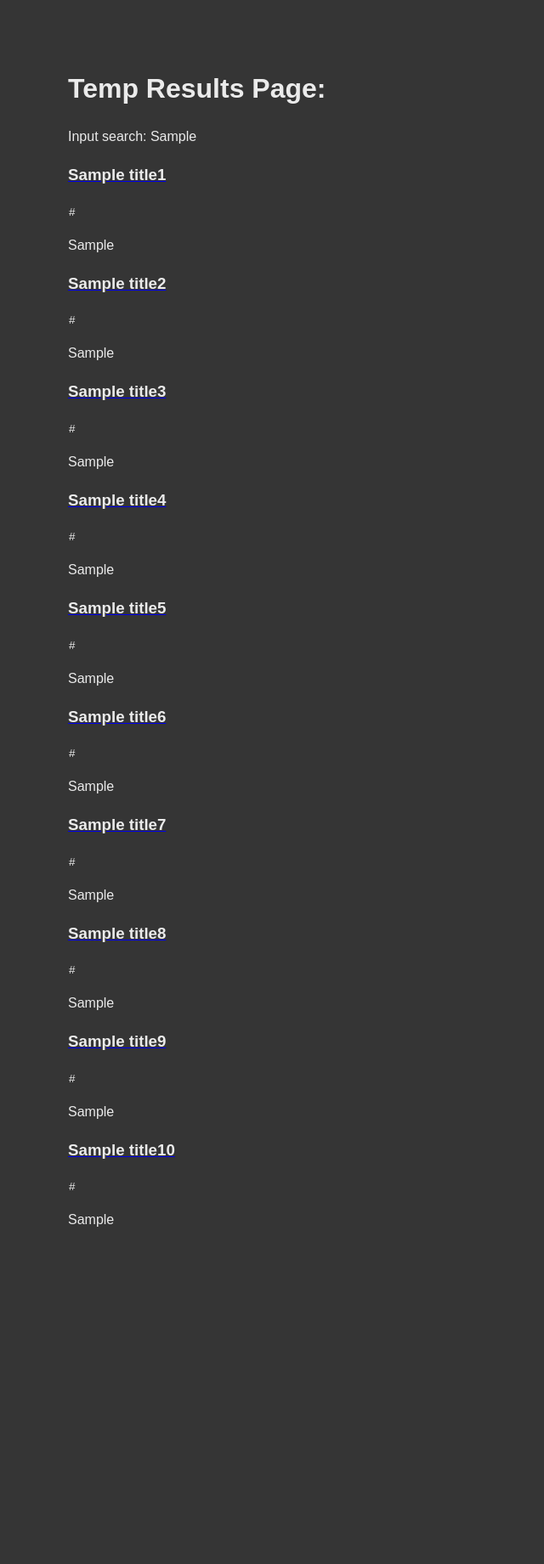
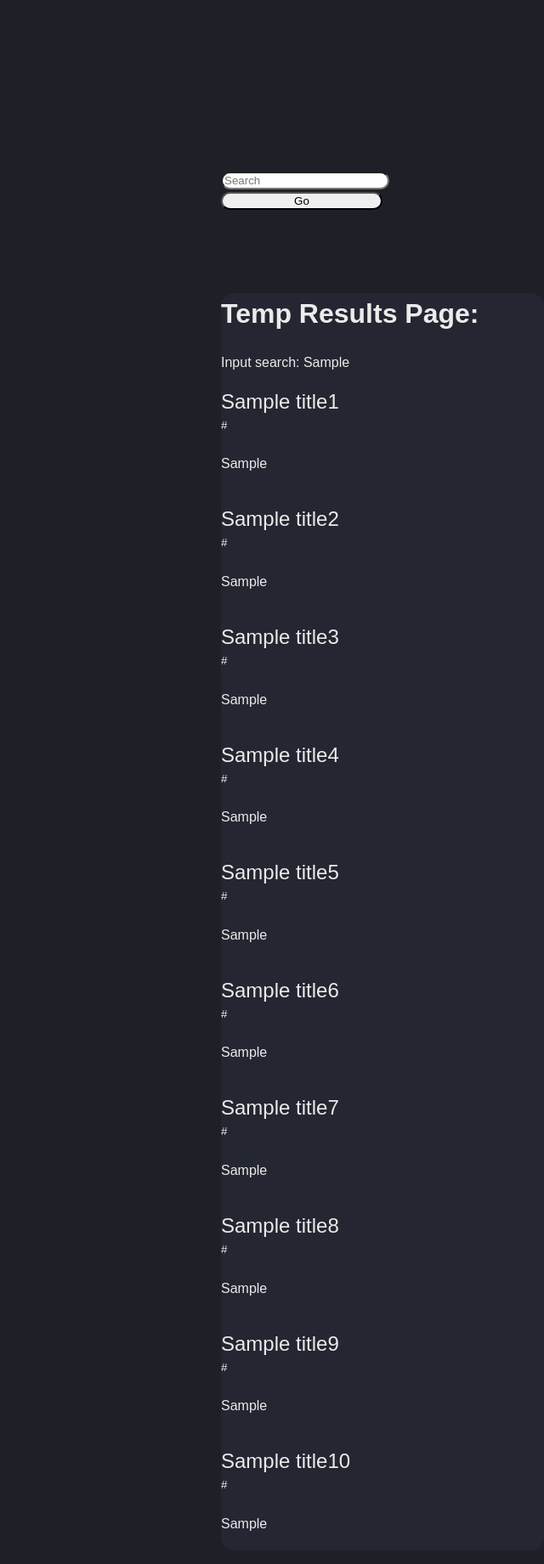
Before and after one commit to MJ-BUC/WebBrowser, a Flask app: template templates/result.html in a window 1280 px wide. Shown: the whole page at 85% size, without its empty margins (0-640 px from the left). Before the commit the page ends 1444 px from the top, so only its background shows below. Run offline with Flask 2, Linux system fonts and the light colour scheme; the template is opened without the code that fills it: most values are stand-ins (such as "Sample title", 1, 10 or a date in 2020).

Commit message:
styling to the results page

```diff
--- a/app.py
+++ b/app.py
@@ -30,7 +30,7 @@ def webbrowser():
     return render_template('index.html')
 
 @app.route('/result', methods = ['POST', 'GET'])
-def data():
+def result():
     if request.method == 'GET':
         return f"The URL /result is accessed directly. Try going to '/index' to submit form"
     if request.method == 'POST':
@@ -49,11 +49,6 @@ def data():
             # pprint.pprint(result['displayLink'])
             # pprint.pprint(result['snippet'])
             # pprint.pprint(result['link'])
-
-            tListLen = 0
-
-        for i in range(len(titleList)):
-            tListLen = i
 
         title = titleList[0]
         dispLink = displayLinkList[0]
--- a/static/styles/resultstyle.css
+++ b/static/styles/resultstyle.css
@@ -4,6 +4,9 @@
     --ui-color-n-200: #353535;
     --ui-color-n-300: #3e1a1a;
     --ui-color-n-400: #212667;
+    --ui-color-n-500: #9c9de2;
+    --ui-color-background-primary: #1E2028;
+    --ui-color-body: #242731;
 
 
     --ui-typography-typeface: "Poppins", sans-serif;
@@ -29,8 +32,9 @@
   --ui-display-link:
 }
 
+/* Text, margins, and backgrounds */
 body {
-    background-color: var(--ui-color-n-200);
+    background-color: var(--ui-color-background-primary);
     color: var(--ui-color-n-100);
     font-family: var(--ui-typography-typeface);
     font-feature-settings: "liga", "kern";
@@ -38,8 +42,9 @@ body {
     font-weight: 400;
     line-height: var(--ui-typography-p-leading);
     margin: 0 auto;
-    margin-left: 80px;
-    margin-top: 80px;
+    margin-left: 260px;
+    margin-top: 200px;
+    padding-right: 50%;
     text-rendering: optimizeLegibility;
     -webkit-font-smoothing: antialiased;
 }
@@ -49,15 +54,72 @@ h1 {
 }
 
 h3 {
-    color: var(--ui-color-n-100)
+    color: var(--ui-color-n-100);
+    padding-bottom: 0mm;
+    padding-left: 0mm;
+    padding-right: 0mm;
+    margin-bottom: 0mm;
 }
 
 p {
     color: var(--ui-color-n-100);
 }
+/* End text, margins, and background */
+
+/* Links */
+a {
+    color: var(--ui-color-n-100);
+    text-decoration: none;
+    font-size: x-large;
+}
+
+a:hover {
+    text-decoration: underline;
+    text-decoration-color: var(--ui-color-n-100);
+}
+
+a:visited {
+    color: var(--ui-color-n-500);
+}
+/* End of Links */
+
+form {
+    width: 100%;
+    margin-top: 0%;
+    padding-top: 0%;
+}
+
+input {
+    border-radius: 5rem;
+    width: 50%;
+    height: 125%;
+}
+
+button {
+    border-radius: 5rem;
+    width: 50%;
+    height: 125%;
+}
+
+header {
+    padding-top: 0%;
+    margin-top: 0%;
+    padding-bottom: 20%;
+}
 
 .ui-display-link {
-    margin-top: 1px;
-    padding: 1px;
+    margin-top: 0mm;
+    padding-top: 0mm;
+    padding-bottom: 2%;
     font-size: smaller;
 }
+
+.ui-snippet {
+    padding-right: 10%;
+    padding-bottom: 5%;
+}
+
+.ui-body-background {
+    background: var(--ui-color-body);
+    border-radius: 1rem;
+}
--- a/static/styles/style.css
+++ b/static/styles/style.css
@@ -55,7 +55,7 @@ TABLE OF CONTENT
   /*--ui-color-background-primary: -webkit-linear-gradient(to right, #f8b500, #fceabb);  /* Chrome 10-25, Safari 5.1-6 */
   /*background: linear-gradient(to right, #f8b500, #fceabb); /* W3C, IE 10+/ Edge, Firefox 16+, Chrome 26+, Opera 12+, Safari 7+ */
 
-  --ui-color-background-primary: var(--ui-color-n-0000);  /* fallback for old browsers */
+  --ui-color-background-primary: var(--ui-color-n-1000);  /* fallback for old browsers */
   --ui-color-background-primary: -webkit-linear-gradient(to right, var(--ui-color-n-1000), var(--ui-color-n-0000));  /* Chrome 10-25, Safari 5.1-6 */
   background: linear-gradient(to right, var(--ui-color-n-1000), var(--ui-color-n-0000)); /* W3C, IE 10+/ Edge, Firefox 16+, Chrome 26+, Opera 12+, Safari 7+ */
 
--- a/templates/result.html
+++ b/templates/result.html
@@ -26,48 +26,58 @@
         <link rel= "stylesheet" type= "text/css" href= "{{ url_for('static',filename='styles/resultstyle.css') }}"> <!-- allows flask to see the css file -->
         <title>Temp Results Page</title>
     </head>
+    <header>
+        <div class="ui-component-cta ui-layout-flex">
+            <form action="/result" method="POST" class="ui-component-form ui-layout-grid ui-layout-column-4">
+            <input type="text" name="search" id="search" placeholder="Search" class="ui-component-input ui-component-input-medium" required>
+            <button type="submit" class="ui-component-button ui-component-button-medium ui-component-button-primary">Go</button>
+            </form>
+        </div>
+    </header>
+    <div class="ui-body-background">
         <body>
             <h1>Temp Results Page:</h1>
             <p>Input search: {{formData}}</p>
 
-        <a href={{link1}}><h3>{{title1}}</h3></a>
+            <a href={{link1}}>{{title1}}</a>
             <p class="ui-display-link">{{dispLink1}}</p>
-        <p>{{snippet1}}</p>
+            <p class="ui-snippet">{{snippet1}}</p>
 
-        <a href={{link2}}><h3>{{title2}}</h3></a>
+            <a href={{link2}}>{{title2}}</a>
             <p class="ui-display-link">{{dispLink2}}</p>
-        <p>{{snippet2}}</p>
+            <p class="ui-snippet">{{snippet2}}</p>
 
-        <a href={{link3}}><h3>{{title3}}</h3></a>
+            <a href={{link3}}>{{title3}}</a>
             <p class="ui-display-link">{{dispLink3}}</p>
-        <p>{{snippet3}}</p>
+            <p class="ui-snippet">{{snippet3}}</p>
 
-        <a href={{link4}}><h3>{{title4}}</h3></a>
+            <a href={{link4}}>{{title4}}</a>
             <p class="ui-display-link">{{dispLink4}}</p>
-        <p>{{snippet4}}</p>
+            <p class="ui-snippet">{{snippet4}}</p>
 
-        <a href={{link5}}><h3>{{title5}}</h3></a>
+            <a href={{link5}}>{{title5}}</a>
             <p class="ui-display-link">{{dispLink5}}</p>
-        <p>{{snippet5}}</p>
+            <p class="ui-snippet">{{snippet5}}</p>
 
-        <a href={{link6}}><h3>{{title6}}</h3></a>
+            <a href={{link6}}>{{title6}}</a>
             <p class="ui-display-link">{{dispLink6}}</p>
-        <p>{{snippet6}}</p>
+            <p class="ui-snippet">{{snippet6}}</p>
 
-        <a href={{link7}}><h3>{{title7}}</h3></a>
+            <a href={{link7}}>{{title7}}</a>
             <p class="ui-display-link">{{dispLink7}}</p>
-        <p>{{snippet7}}</p>
+            <p class="ui-snippet">{{snippet7}}</p>
 
-        <a href={{link8}}><h3>{{title8}}</h3></a>
+            <a href={{link8}}>{{title8}}</a>
             <p class="ui-display-link">{{dispLink8}}</p>
-        <p>{{snippet8}}</p>
+            <p class="ui-snippet">{{snippet8}}</p>
 
-        <a href={{link9}}><h3>{{title9}}</h3></a>
+            <a href={{link9}}>{{title9}}</a>
             <p class="ui-display-link">{{dispLink9}}</p>
-        <p>{{snippet9}}</p>
+            <p class="ui-snippet">{{snippet9}}</p>
 
-        <a href={{link10}}><h3>{{title10}}</h3></a>
+            <a href={{link10}}>{{title10}}</a>
             <p class="ui-display-link">{{dispLink10}}</p>
-        <p>{{snippet10}}</p>
+            <p class="ui-snippet">{{snippet10}}</p>
         </body>
+    </div>
 </html>
```
Lines whose indentation alone changed are shown as unchanged.
